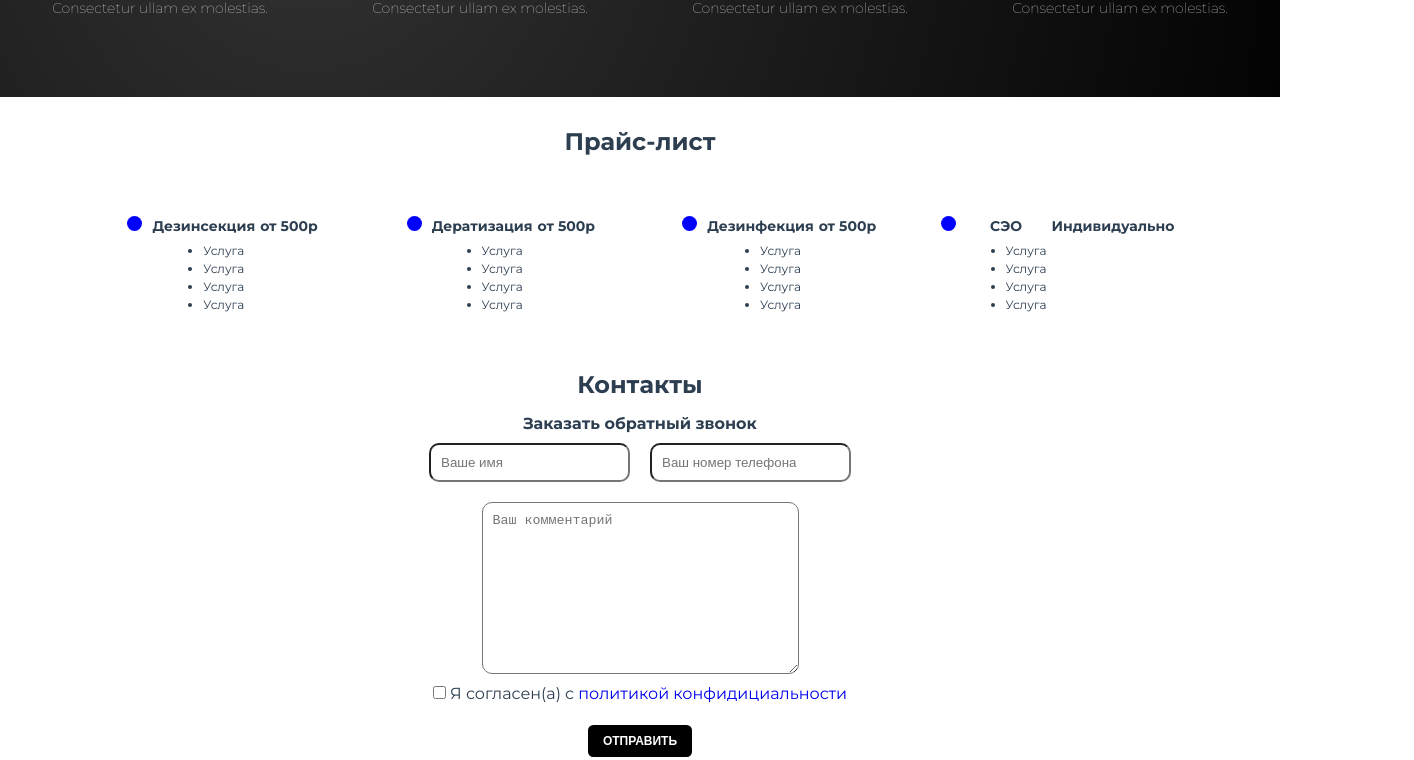
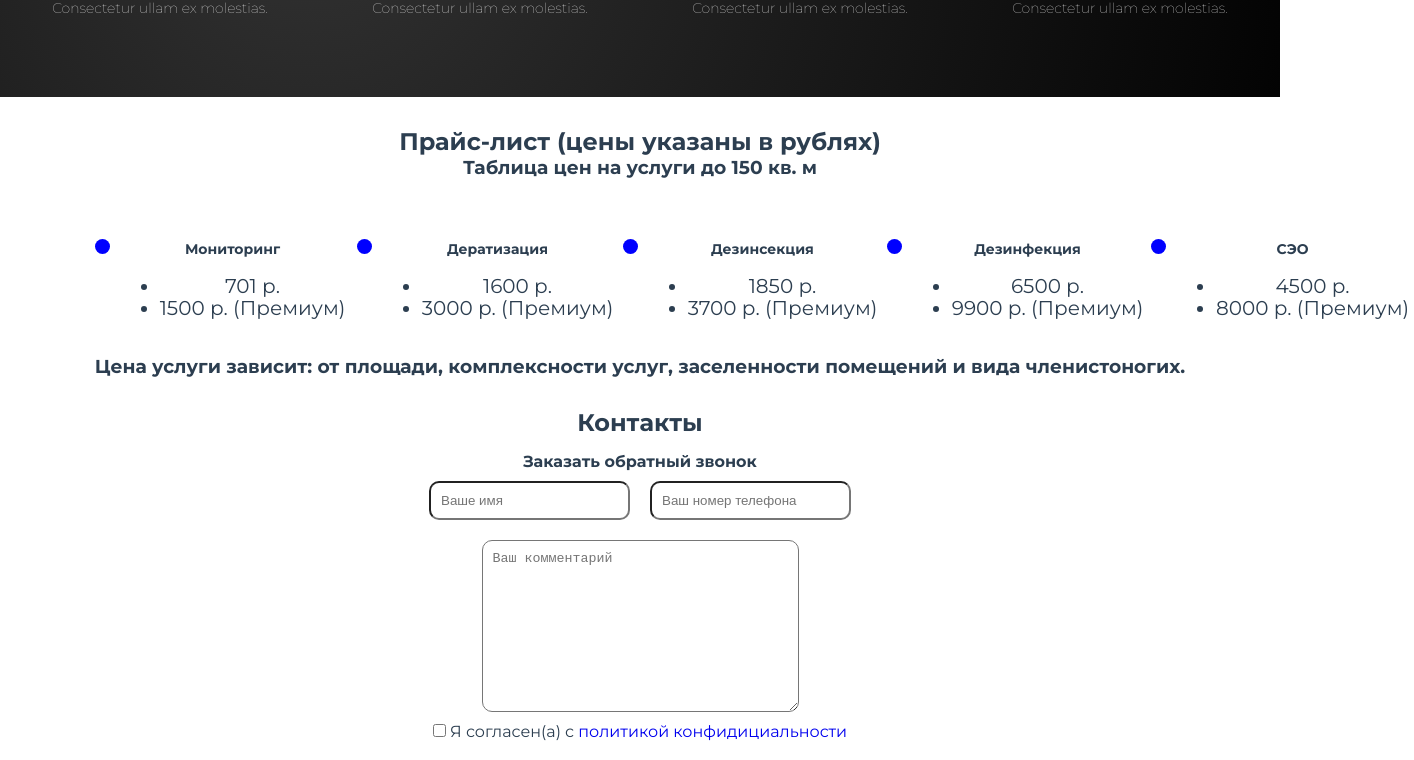
Before and after one commit to Impisigmatus/PestControlExpert, a Vue app: page / in a window 1280 px wide. Shown: the part 1133-1893 px from the top of the page, 1414 px wide, since content can reach past the window. Built offline with nearby package versions, Linux system fonts and the light colour scheme.

Commit message:
update price list (#14)

```diff
--- a/src/components/Price.vue
+++ b/src/components/Price.vue
@@ -1,57 +1,64 @@
 <template>
   <section class="price" id="prices">
-    <h2 class="title__section-title">Прайс-лист</h2>
+    <h2 class="title__section-title">Прайс-лист (цены указаны в рублях)</h2>
+    <h3 class="title__section-title">Таблица цен на услуги до 150 кв. м</h3>
     <div class="divider"></div>
     <div class="price__wrapper">
       <div class="price__item">
-        <div class="price__type">Дезинсекция</div>
-        <div class="price__count">от 500р</div>
+        <div class="price__type">Мониторинг</div>
+        <div class="price__count"></div>
         <div class="price__descr">
           <ul>
-            <li>Услуга</li>
-            <li>Услуга</li>
-            <li>Услуга</li>
-            <li>Услуга</li>
+            <li>701 р.</li>
+            <li>1500 р. (Премиум)</li>
           </ul>
         </div>
       </div>
       <div class="price__item">
         <div class="price__type">Дератизация</div>
-        <div class="price__count">от 500р</div>
+        <div class="price__count"></div>
         <div class="price__descr">
           <ul>
-            <li>Услуга</li>
-            <li>Услуга</li>
-            <li>Услуга</li>
-            <li>Услуга</li>
+            <li>1600 р.</li>
+            <li>3000 р. (Премиум)</li>
+          </ul>
+        </div>
+      </div>
+      <div class="price__item">
+        <div class="price__type">Дезинсекция</div>
+        <div class="price__count"></div>
+        <div class="price__descr">
+          <ul>
+            <li>1850 р.</li>
+            <li>3700 р. (Премиум)</li>
           </ul>
         </div>
       </div>
       <div class="price__item">
         <div class="price__type">Дезинфекция</div>
-        <div class="price__count">от 500р</div>
+        <div class="price__count"></div>
         <div class="price__descr">
           <ul>
-            <li>Услуга</li>
-            <li>Услуга</li>
-            <li>Услуга</li>
-            <li>Услуга</li>
+            <li>6500 р.</li>
+            <li>9900 р. (Премиум)</li>
           </ul>
         </div>
       </div>
       <div class="price__item">
         <div class="price__type">СЭО</div>
-        <div class="price__count">Индивидуально</div>
+        <div class="price__count"></div>
         <div class="price__descr">
           <ul>
-            <li>Услуга</li>
-            <li>Услуга</li>
-            <li>Услуга</li>
-            <li>Услуга</li>
+            <li>4500 р.</li>
+            <li>8000 р. (Премиум)</li>
           </ul>
         </div>
       </div>
     </div>
+    <h3 class="title__section-title">
+      Цена услуги зависит: от площади, комплексности услуг, заселенности
+      помещений и вида членистоногих.
+    </h3>
   </section>
 </template>
 
@@ -69,7 +76,7 @@ export default {
   margin-top: 60px;
   padding: 0 60px;
   display: grid;
-  grid-template: repeat(1, minmax(45px, auto)) / repeat(4, 265px);
+  grid-template: repeat(1, minmax(45px, auto)) / repeat(5, 265px);
   grid-auto-rows: minmax(45px, auto);
   row-gap: 15px;
   justify-content: space-between;
@@ -78,7 +85,7 @@ export default {
   position: relative;
   display: grid;
   grid-template: repeat(3, minmax(21px, auto)) / repeat(2, auto);
-  row-gap: 5px;
+  row-gap: 15px;
   padding-left: 25px;
   column-gap: 5px;
 }
@@ -102,8 +109,8 @@ export default {
 }
 .price__descr {
   grid-column: 0.3333333333;
-  font-size: 12px;
-  line-height: 18px;
+  font-size: 20px;
+  line-height: 22px;
 }
 @media (max-width: 992px) {
   .price__wrapper {
```
